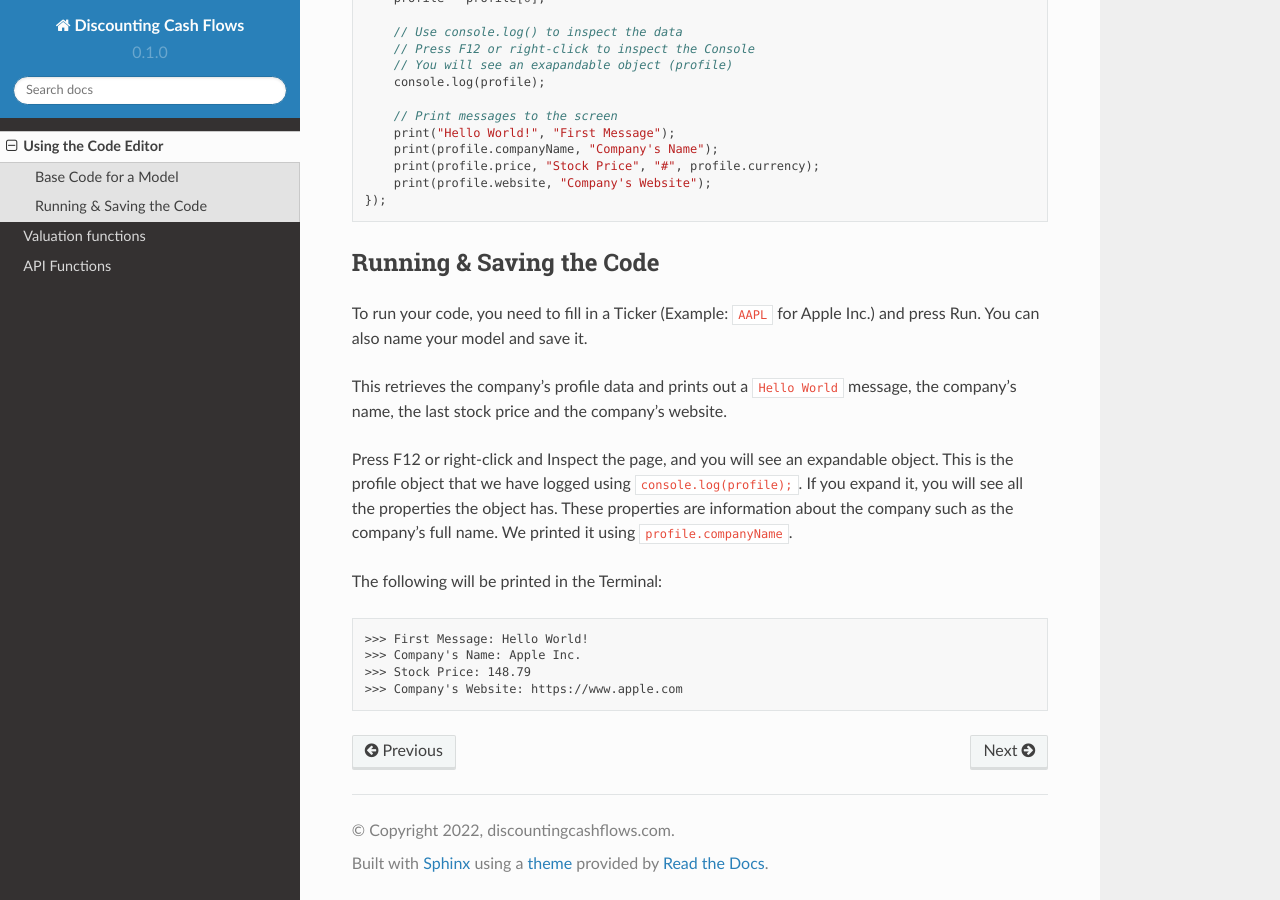
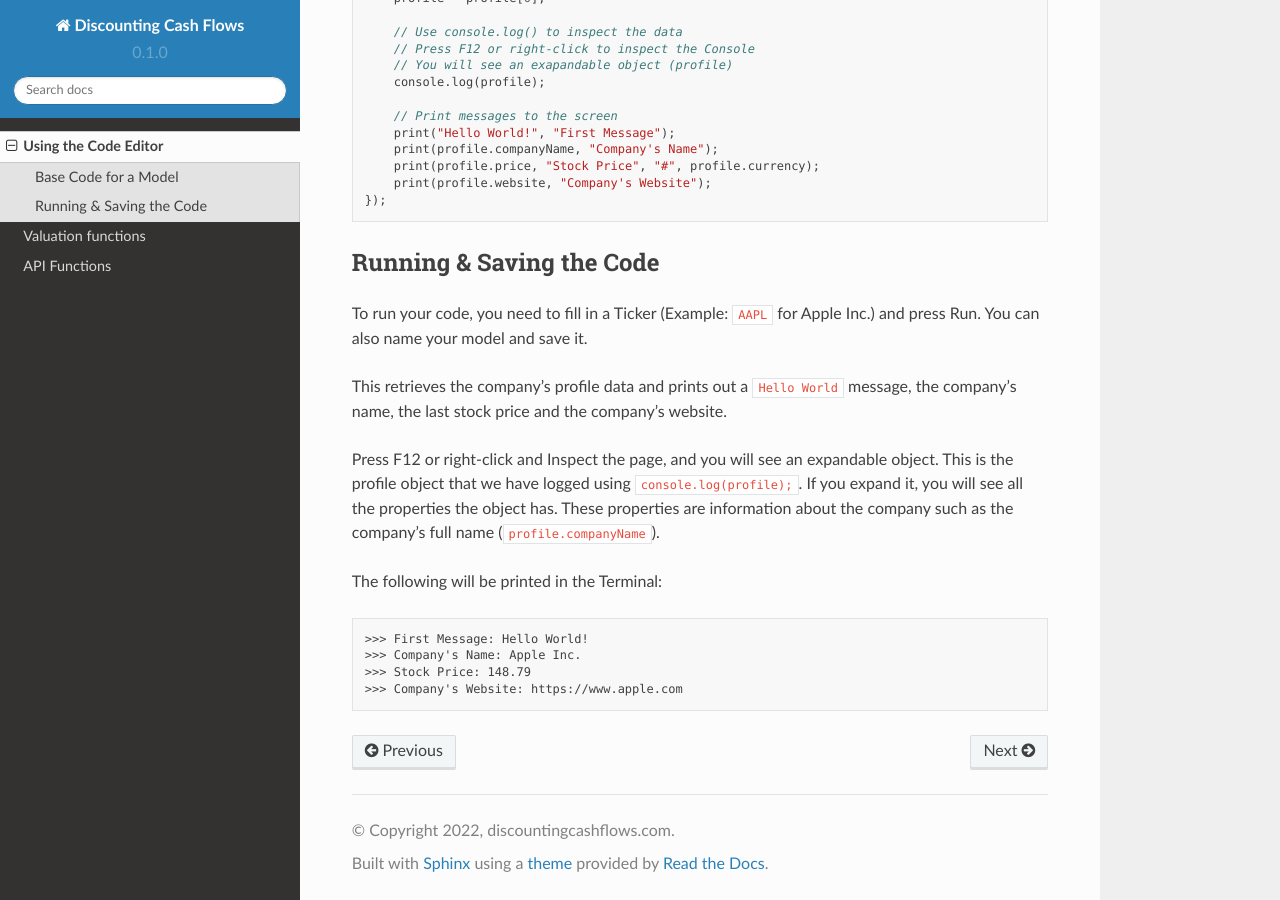
Before and after one commit to DiscountingCashFlows/readthedocs, a Sphinx documentation site: the page built from docs/source/usage.rst, in a window 1280 px wide and 900 px high, scrolled down 517 px. Built offline with Sphinx 7.4.7 and the Read the Docs theme 2.0.0, drawn with Linux system fonts in a browser that asks for light colours.

Commit message:
Update usage.rst

```diff
--- a/docs/source/usage.rst
+++ b/docs/source/usage.rst
@@ -44,7 +44,7 @@ To run your code, you need to fill in a Ticker (Example: ``AAPL`` for Apple Inc.
 This retrieves the company's profile data and prints out a ``Hello World`` message, the company's name, the last stock price and the company's website.
 
 Press F12 or right-click and Inspect the page, and you will see an expandable object. This is the profile object that we have logged using ``console.log(profile);``.
-If you expand it, you will see all the properties the object has. These properties are information about the company such as the company's full name. We printed it using ``profile.companyName``.
+If you expand it, you will see all the properties the object has. These properties are information about the company such as the company's full name (``profile.companyName``).
 
 The following will be printed in the Terminal:
 
```
